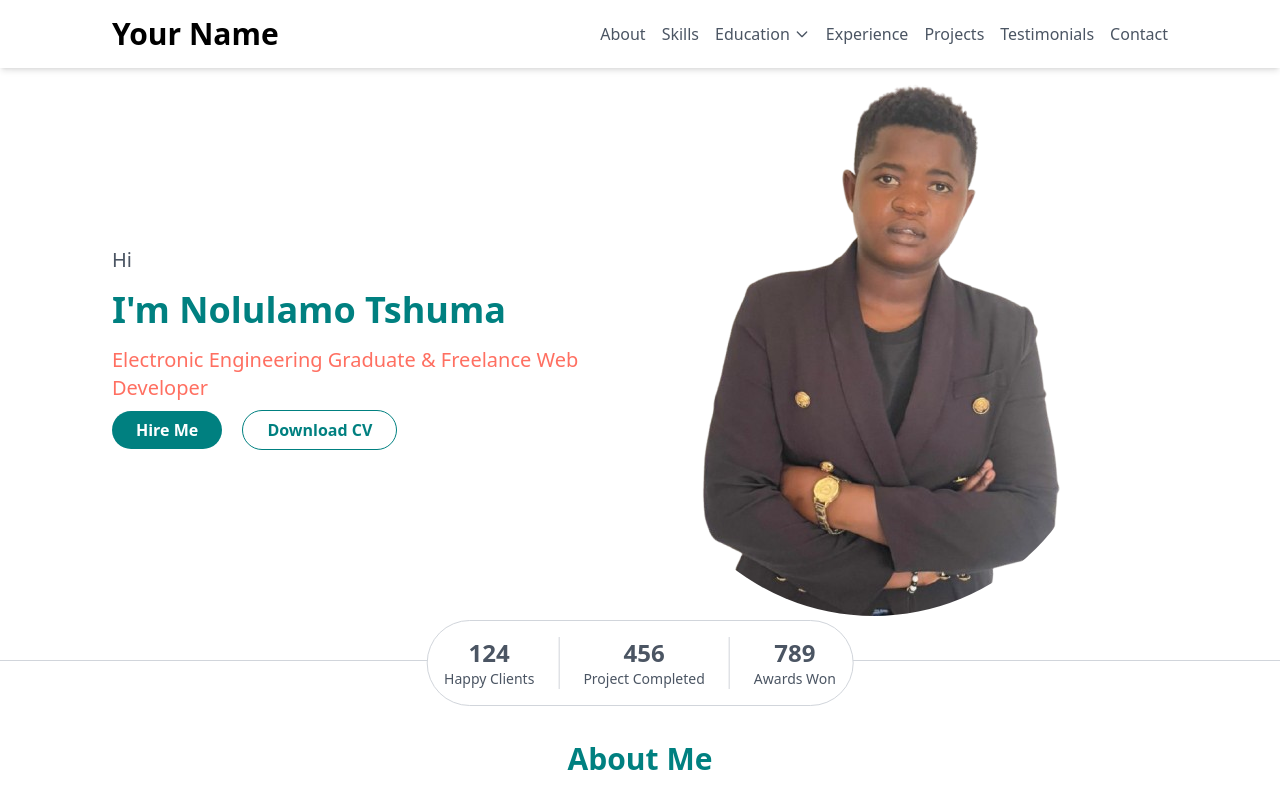
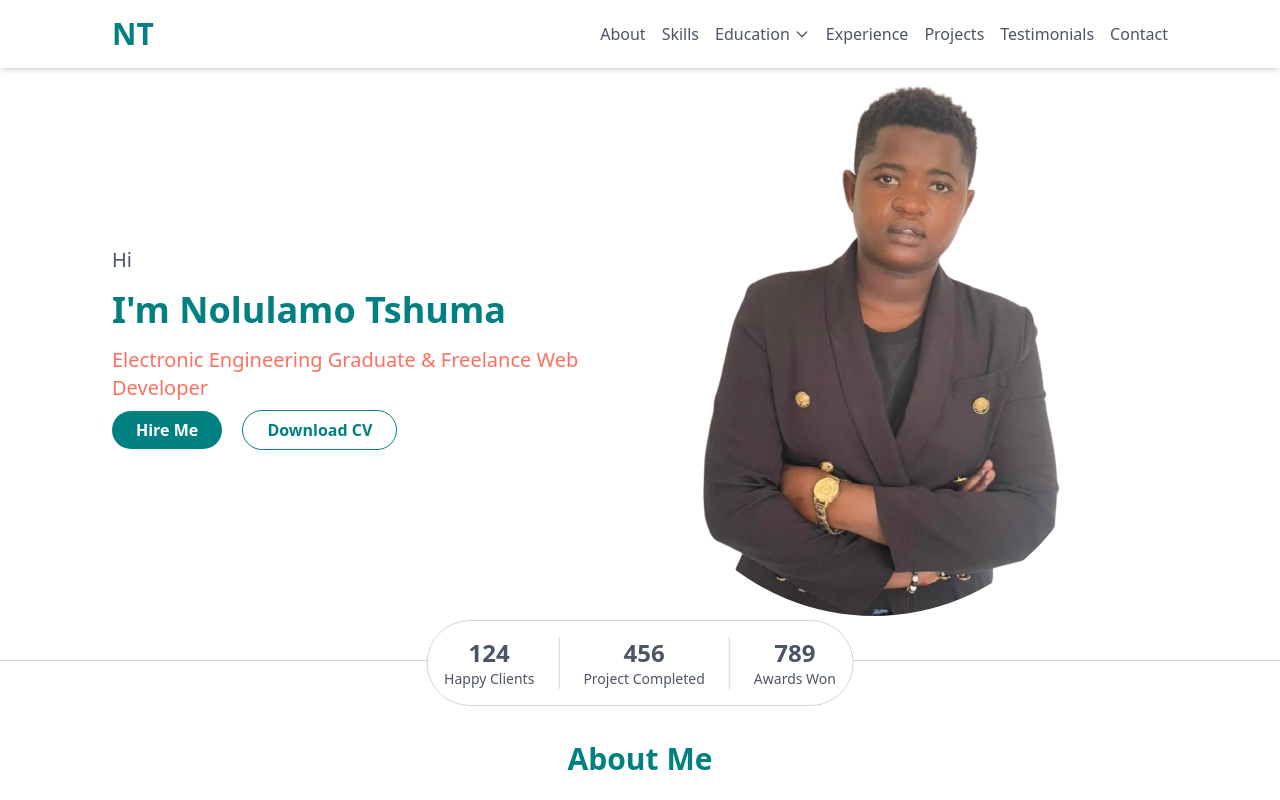
Before and after one commit to Nolulamo/portfolio, a website: page docs/index.html in a window 1280 px wide. Shown: the top 800 px of the page. Drawn offline with Linux system fonts and the light colour scheme.

Commit message:
Update index.html
Fix logo

```diff
--- a/docs/index.html
+++ b/docs/index.html
@@ -10,7 +10,7 @@
     <!-- Header -->
     <header class="sticky top-0 z-50 bg-white shadow-md">
         <div class="container mx-auto px-28 py-4 flex items-center justify-between">
-            <h1 class="text-3xl font-bold text-black">Your Name</h1>
+            <h1 class="text-3xl font-bold text-primary">NT</h1>
             <nav class="hidden md:flex space-x-4">
                 <a href="#about" class="hover:text-primary">About</a>
                 <a href="#skills" class="hover:text-primary">Skills</a>
```
